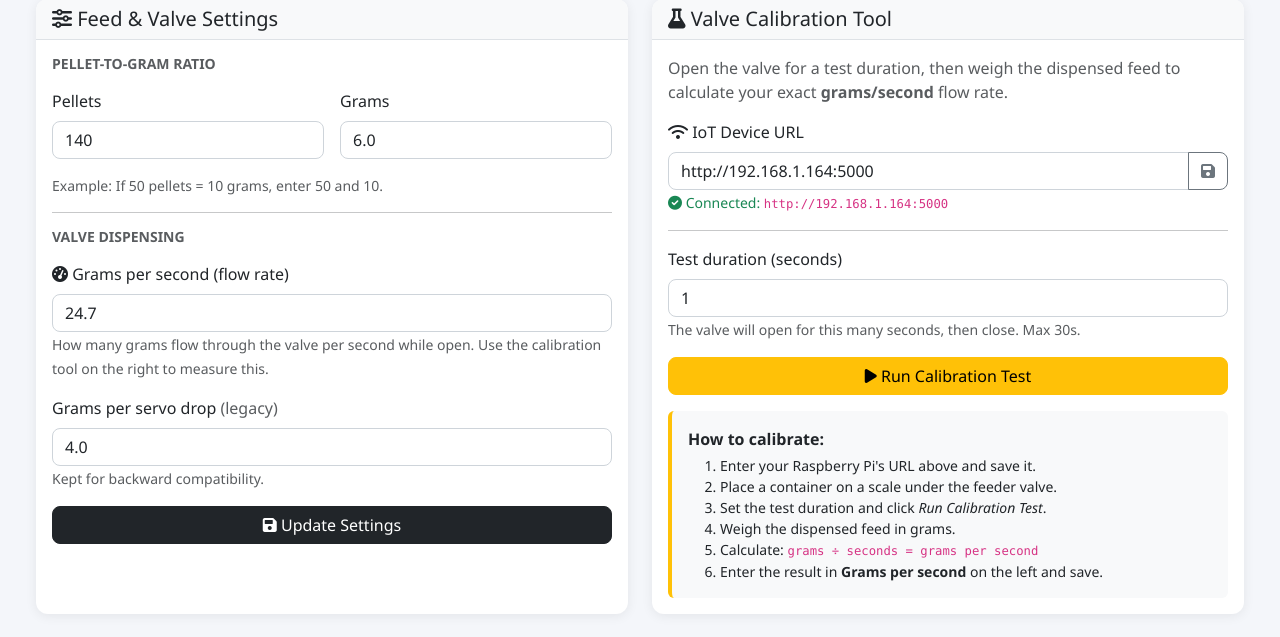
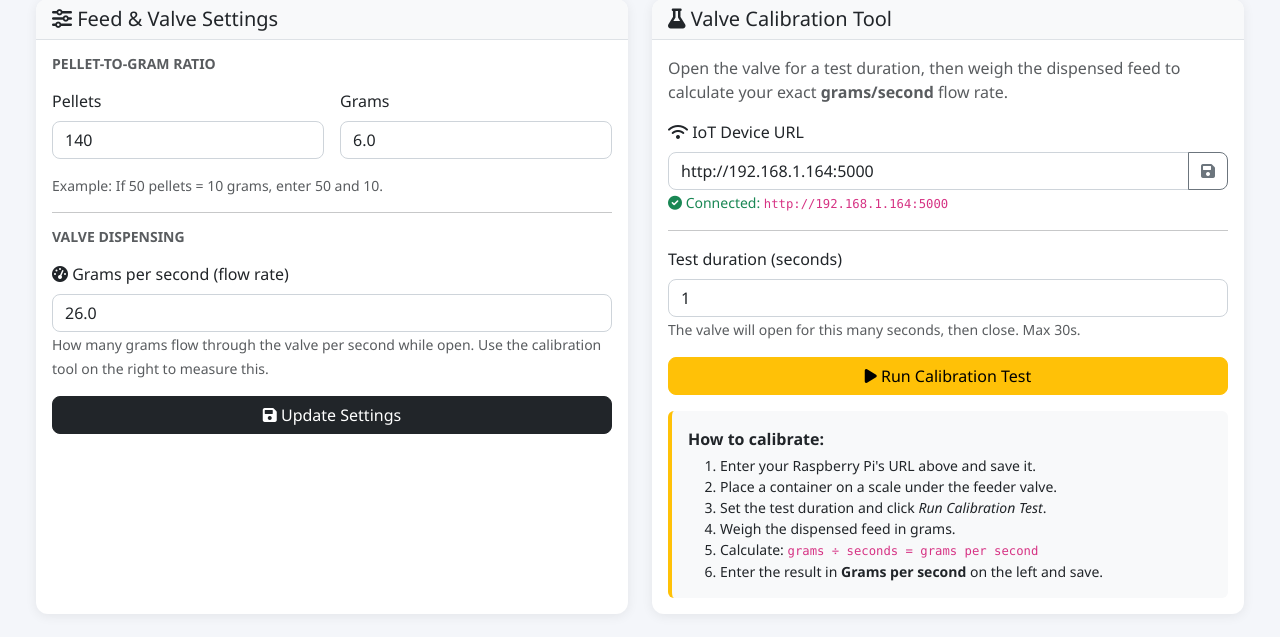
Before and after one commit to Juben00/Automated-Chicken-Feeder, a Flask app: page /admin/feed-ratio in a window 1280 px wide. Shown: the part 149-786 px from the top of the page. Run offline with Flask 3, Linux system fonts and the light colour scheme; a user stored in the database is signed in; some libraries are stand-ins or nearby versions.

Commit message:
Refactor feed configuration to remove grams_per_drop
- Removed grams_per_drop from the feed configuration and related logic to streamline the dispensing process.
- Updated the application to exclusively use grams_per_second for flow rate calculations, enhancing accuracy and consistency.
- Adjusted validation logic and user interface elements to reflect the removal of grams_per_drop, ensuring a cleaner user experience.

This update simplifies the configuration and improves the precision of the feeding system.

```diff
--- a/app.py
+++ b/app.py
@@ -138,8 +138,7 @@ def communicate_with_iot_device(amount_grams, device_url=None):
         feed_config = get_feed_ratio()
         payload = {
             'amount_grams': amount_grams,
-            'grams_per_second': feed_config.get('grams_per_second', 2.0),
-            'grams_per_drop': feed_config.get('grams_per_drop', 4.0)  # kept for backward compat
+            'grams_per_second': feed_config.get('grams_per_second', 2.0)
         }
 
         # Send request with timeout
@@ -1198,16 +1197,13 @@ def admin_feed_ratio():
         try:
             pellets = int(request.form.get('pellets', 50))
             grams = float(request.form.get('grams', 10))
-            grams_per_drop = float(request.form.get('grams_per_drop', 4.0))
             grams_per_second = float(request.form.get('grams_per_second', 2.0))
-            if pellets <= 0 or grams <= 0 or grams_per_drop <= 0 or grams_per_second <= 0:
+            if pellets <= 0 or grams <= 0 or grams_per_second <= 0:
                 flash('Values must be positive.', 'danger')
-            elif grams_per_drop > 50:
-                flash('Grams per drop must not exceed 50.', 'danger')
             elif grams_per_second > 50:
                 flash('Grams per second must not exceed 50.', 'danger')
             else:
-                set_feed_ratio(pellets, grams, grams_per_drop, grams_per_second)
+                set_feed_ratio(pellets, grams, grams_per_second)
                 flash('Feed-to-gram ratio updated!', 'success')
                 return redirect(url_for('admin_feed_ratio'))
         except Exception:
--- a/config.json
+++ b/config.json
@@ -1 +1 @@
-{"pellets": 140, "grams": 6.0, "grams_per_drop": 4.0, "grams_per_second": 24.7}
+{"pellets": 140, "grams": 6.0, "grams_per_second": 26.0}
--- a/routes/api.py
+++ b/routes/api.py
@@ -191,7 +191,6 @@ def upload_feed_image():
             'grams_detected': grams_present,  # Estimated grams of pellets in feeder
             'grams_to_dispense': grams_to_dispense,
             'grams_per_second': config.get('grams_per_second', 2.0),
-            'grams_per_drop': config.get('grams_per_drop', 4.0),  # kept for backward compat
             'scheduled_grams': scheduled_grams,
             'remaining_grams': remaining_grams,
             'schedule_lookup_log': schedule_lookup_log,
--- a/templates/admin/feed_ratio.html
+++ b/templates/admin/feed_ratio.html
@@ -32,11 +32,6 @@
                             <label for="grams_per_second" class="form-label"><i class="fa fa-tachometer-alt"></i> Grams per second (flow rate)</label>
                             <input type="number" class="form-control" id="grams_per_second" name="grams_per_second" value="{{ ratio.grams_per_second }}" min="0.1" step="0.1" required>
                             <small class="text-muted">How many grams flow through the valve per second while open. Use the calibration tool on the right to measure this.</small>
-                        </div>
-                        <div class="mb-3">
-                            <label for="grams_per_drop" class="form-label">Grams per servo drop <span class="text-muted">(legacy)</span></label>
-                            <input type="number" class="form-control" id="grams_per_drop" name="grams_per_drop" value="{{ ratio.grams_per_drop }}" min="0.5" step="0.5" required>
-                            <small class="text-muted">Kept for backward compatibility.</small>
                         </div>
                         <button type="submit" class="btn btn-dark w-100"><i class="fa fa-save"></i> Update Settings</button>
                     </form>
--- a/utils/model_utils.py
+++ b/utils/model_utils.py
@@ -57,26 +57,20 @@ def predict_pellets(model, image_file, device=None):
 
 def get_feed_ratio():
     if not os.path.exists(CONFIG_PATH):
-        return {'pellets': 150, 'grams': 6.0, 'grams_per_drop': 4.0, 'grams_per_second': 2.0}
+        return {'pellets': 150, 'grams': 6.0, 'grams_per_second': 2.0}
     with open(CONFIG_PATH, 'r') as f:
         data = json.load(f)
-    # Ensure backward-compatible defaults
-    if 'grams_per_drop' not in data:
-        data['grams_per_drop'] = 4.0
     if 'grams_per_second' not in data:
         data['grams_per_second'] = 2.0
     return data
 
-def set_feed_ratio(pellets, grams, grams_per_drop=None, grams_per_second=None):
+def set_feed_ratio(pellets, grams, grams_per_second=None):
     existing = get_feed_ratio()
-    if grams_per_drop is None:
-        grams_per_drop = existing.get('grams_per_drop', 4.0)
     if grams_per_second is None:
         grams_per_second = existing.get('grams_per_second', 2.0)
     with open(CONFIG_PATH, 'w') as f:
         json.dump({
             'pellets': pellets,
             'grams': grams,
-            'grams_per_drop': grams_per_drop,
             'grams_per_second': grams_per_second
         }, f)
```
Also changed, not shown: codesiot/app.py (+2 -5 lines), instance/chickenfeeder.sqlite.
